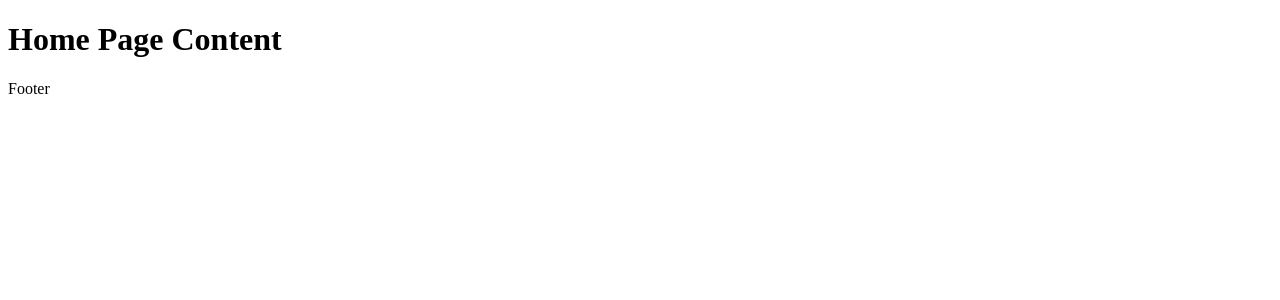
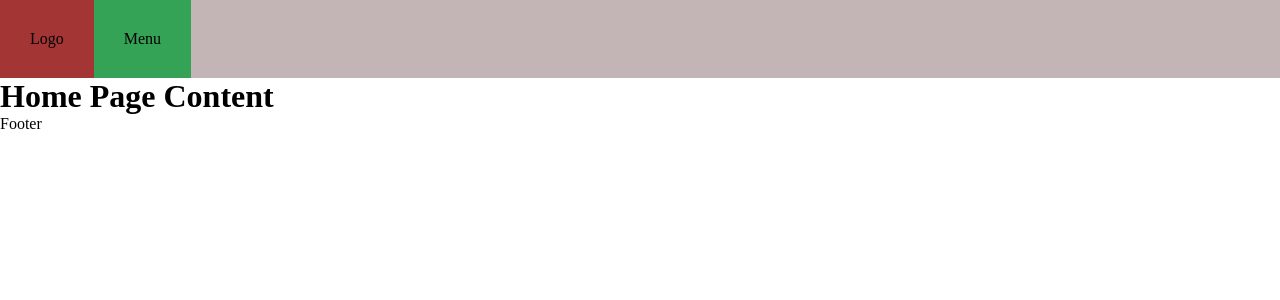
Before and after one commit to changhak0310/my-homepage-use-gsap-, a Next.js app: page / in a window 1280 px wide. Shown: the top 300 px of the page. Built offline with nearby package versions, Linux system fonts and the light colour scheme.

Commit message:
Plus-designSystem Stack완성

```diff
--- a/src/designSystem/Stack.tsx
+++ b/src/designSystem/Stack.tsx
@@ -4,19 +4,32 @@ import SizeProps from './SizeInterface';
 
 interface StackProps extends SizeProps{
     direction?: 'row'|'column'|'row-reverse'|'column-reverse',
-    distribute?: 'start'|'center'|'end'|'space-between'|'space-around'|'space-evenly',
-    align?: 'top'|'center'|'bottom',
+    distribute?: 'start'|'center'|'end'|'space-between'|'space-around'|'flex-start'|'flex-end',
+    align?: 'start'|'center'|'end'|'space-between'|'space-around'|'flex-start'|'flex-end',
     wrap?: boolean,
-    gap?: number,
-    padding?: number[],
+    gap?: number[] | number,
+    padding?: number[] | number,
     style?: React.CSSProperties;
 }
 
-const Stack = styled.div<StackProps>`
+const calculateValue = (value: number[] | number): string => {
+    return Array.isArray(value)
+        ? value.map(v => `${v}px`).join(' ')
+        : `${value}px`;
+};
+
+export const Stack = styled.div<StackProps>`
     display: flex;
-    flex-direction: ${props => props.direction};
+    flex-direction: ${props => props.direction || 'row'};
+    justify-content: ${props => props.distribute || 'start'};
+    align-items: ${props => props.align || 'center'};
+    flex-wrap: ${props => props.wrap ? 'wrap':'nowrap' || 'nowrap'};
+    gap: ${props => calculateValue(props.gap || 0)};
+    padding: ${props => calculateValue(props.padding || 0)};
 
-    size: ${props => props.size}
+    height: ${props => (props.height === 'fit' || props.size === 'fit') ? 'fit-content' : `${props.height}px`};
+    width: ${props => (props.width === 'fit' || props.size === 'fit') ? 'fit-content' : `${props.width}px`};
+
+    height: ${props => props.size === 'fit' ? 'fit-content' : `${props.size}px`};
+    width: ${props => props.size === 'fit' ? 'fit-content' : `${props.size}px`};
 `
-
-export default Stack;
--- /dev/null
+++ b/src/designSystem/index.ts
@@ -0,0 +1 @@
+export * from './Stack';
--- a/src/modules/header.tsx
+++ b/src/modules/header.tsx
@@ -1,9 +1,17 @@
 import React from 'react';
+import { Stack } from '@/designSystem/Stack';
 
 const Header: React.FC = () => {
-  return (<>
+  return (
+    <Stack
+      wrap
+      style={{background: "#c3b5b5"}}
+    >
+      <div style={{background: "#a33535", padding:"30px"}}>Logo</div>
+      <div style={{background: "#35a356", padding:"30px"}}>Menu</div>
 
-  </>);
+    </Stack>
+  );
 };
 
 export default Header;
--- a/src/pages/_app.tsx
+++ b/src/pages/_app.tsx
@@ -1,6 +1,7 @@
 import React from 'react';
 import { AppProps } from 'next/app';
 import Layout from '../components/layout';
+import '@/styles/globals.css'
 
 const MyApp: React.FC<AppProps> = ({ Component, pageProps }) => {
   return (
--- /dev/null
+++ b/src/styles/globals.css
@@ -0,0 +1,8 @@
+* {
+    margin: 0;
+  }
+
+  html,
+  body {
+    overflow-x: hidden;
+  }
```
Also changed, not shown: src/designSystem/SizeInterface.ts (+4 -4 lines).
